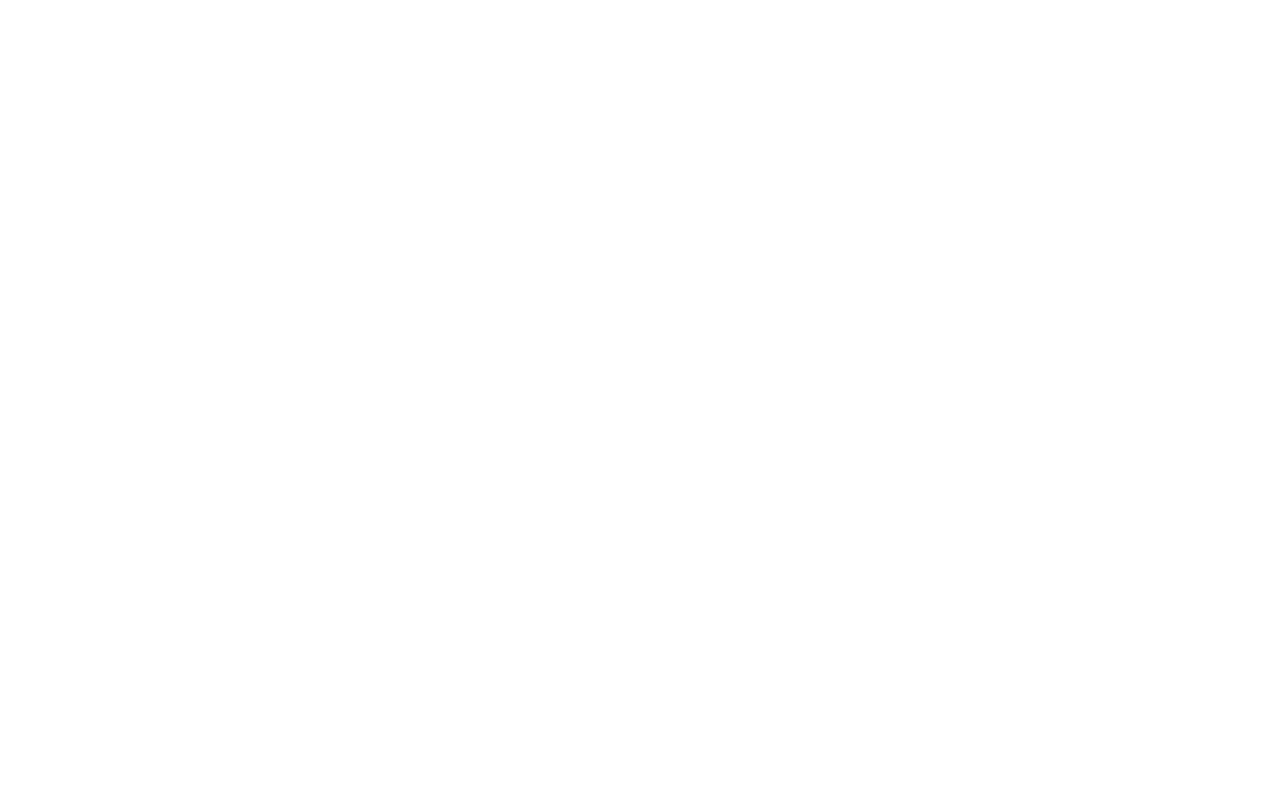
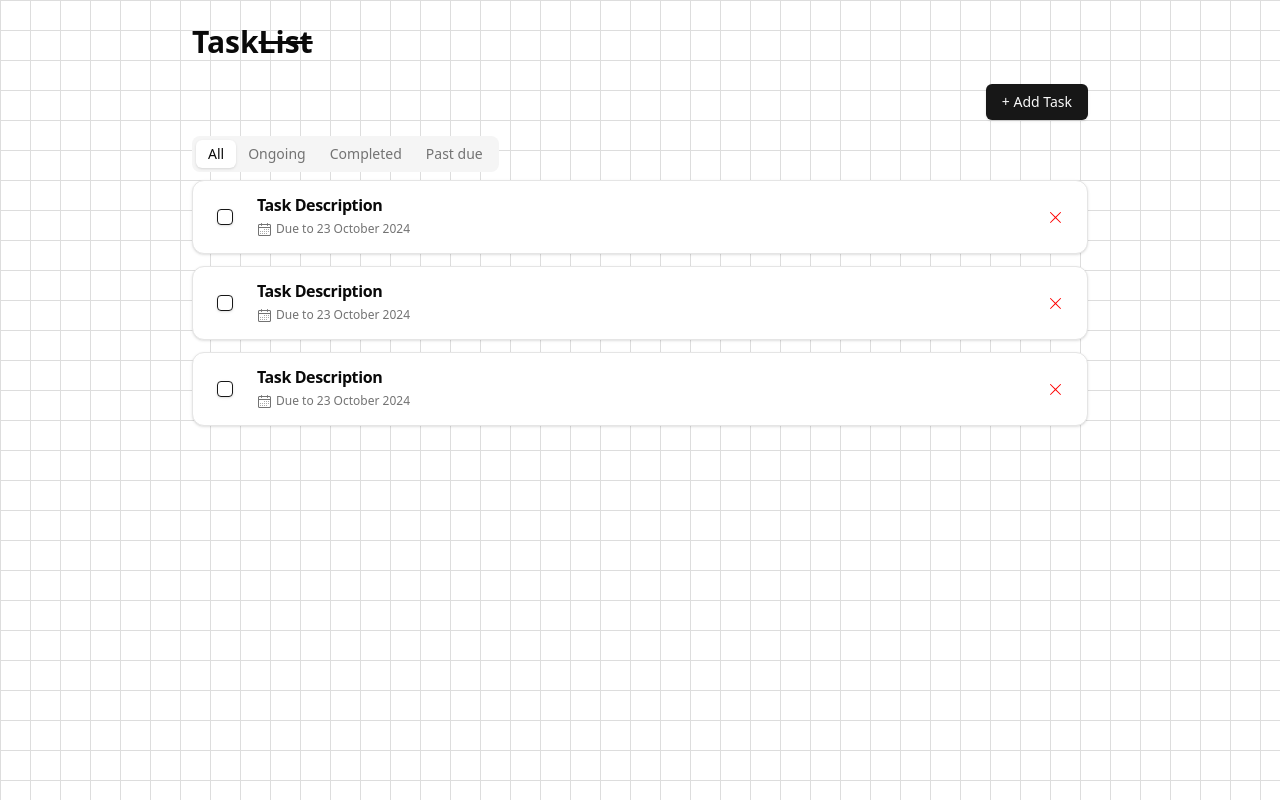
Before and after one commit to lskeey/system-flow, a React (Vite) app in the folder client/: page / in a window 1280 px wide. Built offline with nearby package versions, Linux system fonts and the light colour scheme.

Commit message:
feat(ui): add layout components

```diff
--- a/client/package.json
+++ b/client/package.json
@@ -10,6 +10,7 @@
     "preview": "vite preview"
   },
   "dependencies": {
+    "@radix-ui/react-alert-dialog": "^1.1.2",
     "@radix-ui/react-checkbox": "^1.1.2",
     "@radix-ui/react-dialog": "^1.1.2",
     "@radix-ui/react-icons": "^1.3.0",
--- a/client/src/App.css
+++ b/client/src/App.css
@@ -0,0 +1,5 @@
+body {
+  background-color: #ffffff;
+  background-image:  linear-gradient(#ddd 1px, transparent 1px), linear-gradient(to right, #ddd 1px, #ffffff 1px);
+  background-size: 30px 30px;
+}
--- a/client/src/App.jsx
+++ b/client/src/App.jsx
@@ -1,6 +1,16 @@
+import TaskDialog from "./components/layout/task-dialog"
+import TaskTabs from "./components/layout/task-tabs"
+import './App.css'
+
 const App = () => {
   return (
-    <></>
+    <main className="container mx-auto px-2 md:px-0 md:max-w-2xl lg:max-w-3xl xl:max-w-4xl">
+      <h1 className="text-3xl font-bold text-center md:text-start py-6">Task<span className="line-through">List</span></h1>
+      <div className="flex md:justify-end mb-4">
+        <TaskDialog />
+      </div>
+      <TaskTabs />
+    </main>
   )
 }
 
--- /dev/null
+++ b/client/src/components/layout/date-picker.jsx
@@ -0,0 +1,42 @@
+import { useState } from "react"
+import { CalendarIcon } from "@radix-ui/react-icons"
+import { format } from "date-fns"
+import { cn } from "@/lib/utils"
+import { Button } from "@/components/ui/button"
+import { Calendar } from "@/components/ui/calendar"
+import {
+  Popover,
+  PopoverContent,
+  PopoverTrigger,
+} from "@/components/ui/popover"
+
+const DatePicker = () => {
+  const [date, setDate] = useState()
+
+  return (
+    <Popover>
+      <PopoverTrigger asChild>
+        <Button
+          variant={"outline"}
+          className={cn(
+            "w-full justify-start text-left font-normal",
+            !date && "text-muted-foreground"
+          )}
+        >
+          <CalendarIcon />
+          {date ? format(date, "PPP") : <span>Pick a date</span>}
+        </Button>
+      </PopoverTrigger>
+      <PopoverContent className="w-auto p-0" align="start">
+        <Calendar
+          mode="single"
+          selected={date}
+          onSelect={setDate}
+          initialFocus
+        />
+      </PopoverContent>
+    </Popover>
+  )
+}
+
+export default DatePicker
--- /dev/null
+++ b/client/src/components/layout/delete-dialog.jsx
@@ -0,0 +1,37 @@
+import {
+  AlertDialog,
+  AlertDialogAction,
+  AlertDialogCancel,
+  AlertDialogContent,
+  AlertDialogDescription,
+  AlertDialogFooter,
+  AlertDialogHeader,
+  AlertDialogTitle,
+  AlertDialogTrigger,
+} from "@/components/ui/alert-dialog"
+import { Cross1Icon } from "@radix-ui/react-icons"
+
+const DeleteAlertDialog = () => {
+  return (
+    <AlertDialog>
+      <AlertDialogTrigger asChild>
+        <Cross1Icon className="cursor-pointer" color="red" />
+      </AlertDialogTrigger>
+      <AlertDialogContent>
+        <AlertDialogHeader>
+          <AlertDialogTitle>Are you absolutely sure?</AlertDialogTitle>
+          <AlertDialogDescription>
+            This will permanently delete your
+            task.
+          </AlertDialogDescription>
+        </AlertDialogHeader>
+        <AlertDialogFooter>
+          <AlertDialogCancel>Cancel</AlertDialogCancel>
+          <AlertDialogAction >Delete</AlertDialogAction>
+        </AlertDialogFooter>
+      </AlertDialogContent>
+    </AlertDialog>
+  )
+}
+
+export default DeleteAlertDialog
--- /dev/null
+++ b/client/src/components/layout/task-card.jsx
@@ -0,0 +1,33 @@
+import {
+  Card,
+  CardContent,
+  CardDescription,
+  CardTitle,
+} from "@/components/ui/card"
+import { CalendarIcon } from "@radix-ui/react-icons"
+import { Checkbox } from "@/components/ui/checkbox"
+import DeleteAlertDialog from "./delete-dialog"
+
+const TaskCard = () => {
+  return (
+    <Card className="w-full">
+      <CardContent className="flex p-0">
+        <div className="flex items-center p-6">
+          <Checkbox />
+        </div>
+        <div className="flex-1 flex flex-col justify-center py-4 space-y-2 cursor-pointer">
+          <CardTitle>Task Description</CardTitle>
+          <CardDescription className="flex items-center space-x-1">
+            <CalendarIcon />
+            <span className="text-xs">Due to 23 October 2024</span>
+          </CardDescription>
+        </div>
+        <div className="flex items-center p-6">
+          <DeleteAlertDialog />
+        </div>
+      </CardContent>
+    </Card>
+  )
+}
+
+export default TaskCard
--- /dev/null
+++ b/client/src/components/layout/task-dialog.jsx
@@ -0,0 +1,32 @@
+import { Button } from "@/components/ui/button"
+import {
+  Dialog,
+  DialogContent,
+  DialogDescription,
+  DialogFooter,
+  DialogHeader,
+  DialogTitle,
+  DialogTrigger,
+} from "@/components/ui/dialog"
+import TaskForm from "./task-form"
+
+const TaskDialog = () => {
+  return (
+    <Dialog>
+      <DialogTrigger asChild>
+        <Button className="w-full md:w-auto">+ Add Task</Button>
+      </DialogTrigger>
+      <DialogContent className="sm:max-w-[425px]">
+        <DialogHeader>
+          <DialogTitle></DialogTitle>
+          <DialogDescription></DialogDescription>
+        </DialogHeader>
+          <TaskForm />
+        <DialogFooter>
+        </DialogFooter>
+      </DialogContent>
+    </Dialog>
+  )
+}
+
+export default TaskDialog
--- /dev/null
+++ b/client/src/components/layout/task-form.jsx
@@ -0,0 +1,24 @@
+import { Input } from "@/components/ui/input"
+import { Label } from "@/components/ui/label"
+import DatePicker from "./date-picker"
+import { Button } from "@/components/ui/button"
+
+const TaskForm = () => {
+  return (
+    <div>
+      <div className="flex flex-col space-y-1.5 mb-4">
+        <Label htmlFor="description">Description</Label>
+        <Input type="description" id="description" />
+      </div>
+      <div className="flex flex-col space-y-1.5 mb-8">
+        <Label>Due date</Label>
+        <DatePicker />
+      </div>
+      <div className="flex md:justify-end">
+        <Button className="w-full md:w-auto">Add Task</Button>
+      </div>
+    </div>
+  )
+}
+
+export default TaskForm
--- /dev/null
+++ b/client/src/components/layout/task-tabs.jsx
@@ -0,0 +1,26 @@
+import { Tabs, TabsContent, TabsList, TabsTrigger } from "@/components/ui/tabs"
+import TaskCard from "./task-card"
+
+const TaskTabs = () => {
+  return (
+    <Tabs defaultValue="all" className="w-full">
+      <TabsList>
+        <TabsTrigger value="all">All</TabsTrigger>
+        <TabsTrigger value="ongoing">Ongoing</TabsTrigger>
+        <TabsTrigger value="completed">Completed</TabsTrigger>
+        <TabsTrigger value="past-due">Past due</TabsTrigger>
+      </TabsList>
+      <TabsContent value="all" className="flex flex-col space-y-3">
+        <TaskCard />
+        <TaskCard />
+        <TaskCard />
+      </TabsContent>
+      <TabsContent value="ongoing" className="flex flex-col space-y-3"></TabsContent>
+      <TabsContent value="completed" className="flex flex-col space-y-3"></TabsContent>
+      <TabsContent value="past-due" className="flex flex-col space-y-3"></TabsContent>
+    </Tabs>
+
+  )
+}
+
+export default TaskTabs
--- /dev/null
+++ b/client/src/components/ui/alert-dialog.jsx
@@ -0,0 +1,97 @@
+import * as React from "react"
+import * as AlertDialogPrimitive from "@radix-ui/react-alert-dialog"
+
+import { cn } from "@/lib/utils"
+import { buttonVariants } from "@/components/ui/button"
+
+const AlertDialog = AlertDialogPrimitive.Root
+
+const AlertDialogTrigger = AlertDialogPrimitive.Trigger
+
+const AlertDialogPortal = AlertDialogPrimitive.Portal
+
+const AlertDialogOverlay = React.forwardRef(({ className, ...props }, ref) => (
+  <AlertDialogPrimitive.Overlay
+    className={cn(
+      "fixed inset-0 z-50 bg-black/80 data-[state=open]:animate-in data-[state=closed]:animate-out data-[state=closed]:fade-out-0 data-[state=open]:fade-in-0",
+      className
+    )}
+    {...props}
+    ref={ref} />
+))
+AlertDialogOverlay.displayName = AlertDialogPrimitive.Overlay.displayName
+
+const AlertDialogContent = React.forwardRef(({ className, ...props }, ref) => (
+  <AlertDialogPortal>
+    <AlertDialogOverlay />
+    <AlertDialogPrimitive.Content
+      ref={ref}
+      className={cn(
+        "fixed left-[50%] top-[50%] z-50 grid w-full max-w-lg translate-x-[-50%] translate-y-[-50%] gap-4 border bg-background p-6 shadow-lg duration-200 data-[state=open]:animate-in data-[state=closed]:animate-out data-[state=closed]:fade-out-0 data-[state=open]:fade-in-0 data-[state=closed]:zoom-out-95 data-[state=open]:zoom-in-95 data-[state=closed]:slide-out-to-left-1/2 data-[state=closed]:slide-out-to-top-[48%] data-[state=open]:slide-in-from-left-1/2 data-[state=open]:slide-in-from-top-[48%] sm:rounded-lg",
+        className
+      )}
+      {...props} />
+  </AlertDialogPortal>
+))
+AlertDialogContent.displayName = AlertDialogPrimitive.Content.displayName
+
+const AlertDialogHeader = ({
+  className,
+  ...props
+}) => (
+  <div
+    className={cn("flex flex-col space-y-2 text-center sm:text-left", className)}
+    {...props} />
+)
+AlertDialogHeader.displayName = "AlertDialogHeader"
+
+const AlertDialogFooter = ({
+  className,
+  ...props
+}) => (
+  <div
+    className={cn("flex flex-col-reverse sm:flex-row sm:justify-end sm:space-x-2", className)}
+    {...props} />
+)
+AlertDialogFooter.displayName = "AlertDialogFooter"
+
+const AlertDialogTitle = React.forwardRef(({ className, ...props }, ref) => (
+  <AlertDialogPrimitive.Title ref={ref} className={cn("text-lg font-semibold", className)} {...props} />
+))
+AlertDialogTitle.displayName = AlertDialogPrimitive.Title.displayName
+
+const AlertDialogDescription = React.forwardRef(({ className, ...props }, ref) => (
+  <AlertDialogPrimitive.Description
+    ref={ref}
+    className={cn("text-sm text-muted-foreground", className)}
+    {...props} />
+))
+AlertDialogDescription.displayName =
+  AlertDialogPrimitive.Description.displayName
+
+const AlertDialogAction = React.forwardRef(({ className, ...props }, ref) => (
+  <AlertDialogPrimitive.Action ref={ref} className={cn(buttonVariants(), className)} {...props} />
+))
+AlertDialogAction.displayName = AlertDialogPrimitive.Action.displayName
+
+const AlertDialogCancel = React.forwardRef(({ className, ...props }, ref) => (
+  <AlertDialogPrimitive.Cancel
+    ref={ref}
+    className={cn(buttonVariants({ variant: "outline" }), "mt-2 sm:mt-0", className)}
+    {...props} />
+))
+AlertDialogCancel.displayName = AlertDialogPrimitive.Cancel.displayName
+
+export {
+  AlertDialog,
+  AlertDialogPortal,
+  AlertDialogOverlay,
+  AlertDialogTrigger,
+  AlertDialogContent,
+  AlertDialogHeader,
+  AlertDialogFooter,
+  AlertDialogTitle,
+  AlertDialogDescription,
+  AlertDialogAction,
+  AlertDialogCancel,
+}
```
Also changed, not shown: 1 other file (tests, documents, lock files or other folders).
